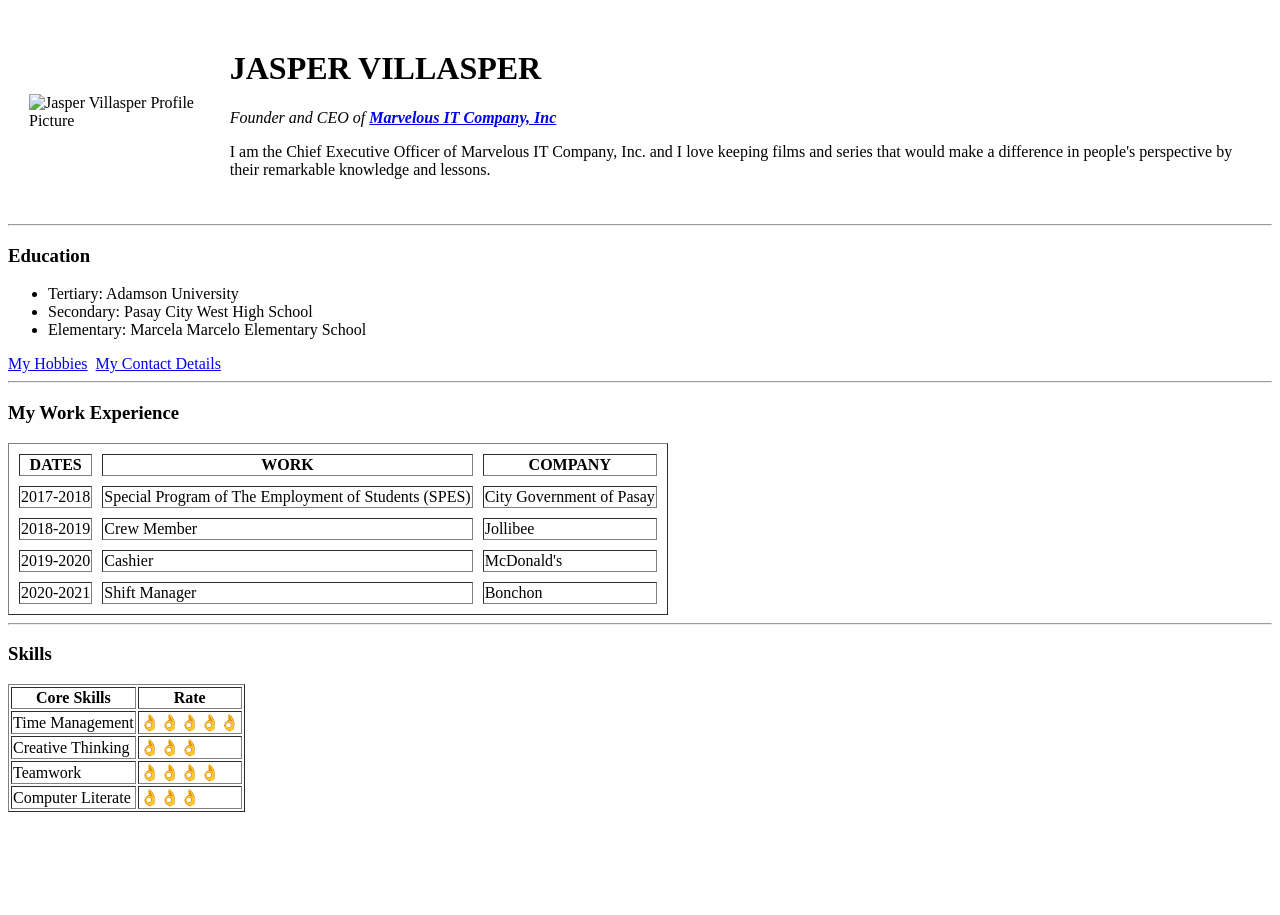
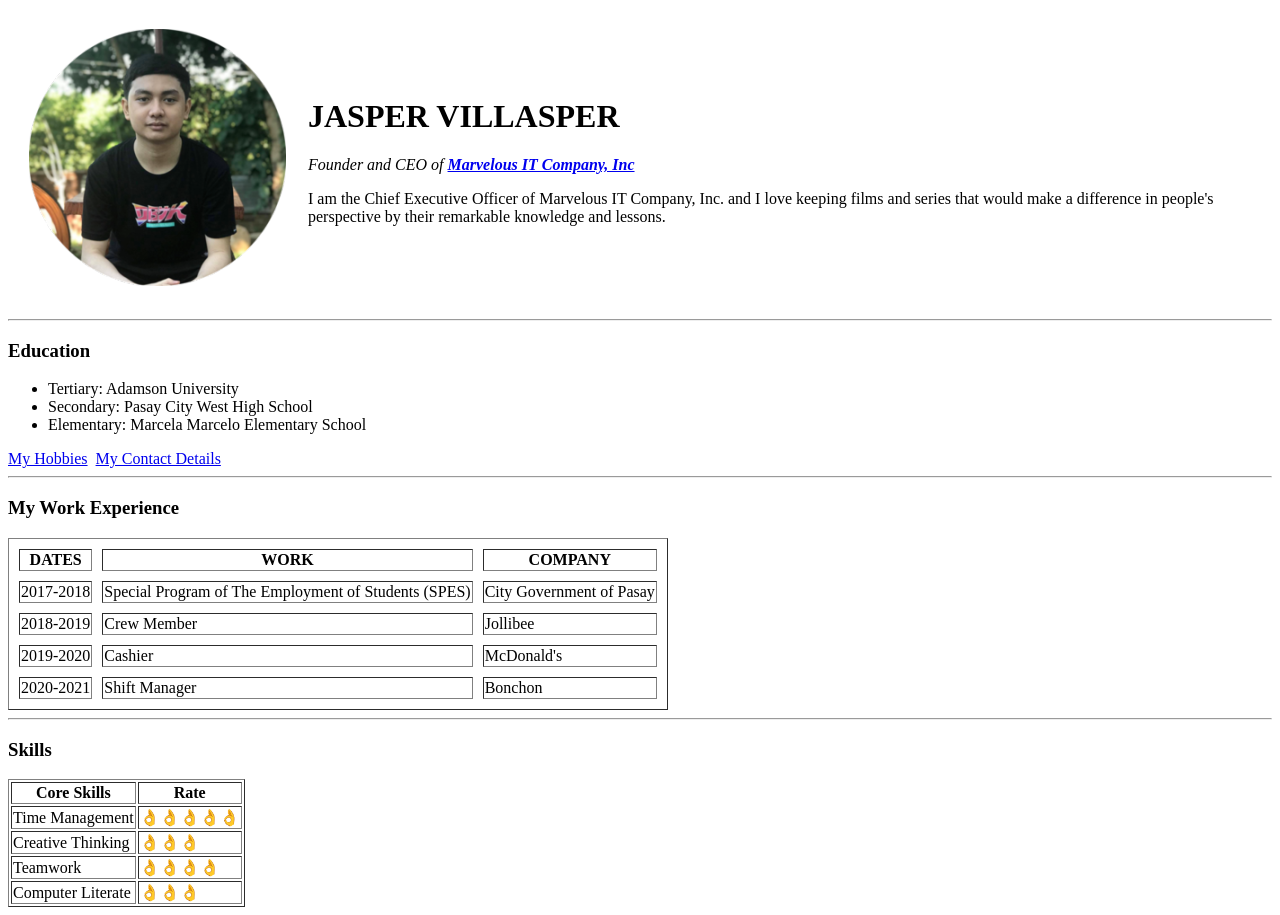
Before and after one commit to jsprvllspr/cv1, a plain HTML site: page index.html in a window 1280 px wide. Before the commit the page ends 820 px from the top, so only its background shows below. Drawn offline with Linux system fonts and the light colour scheme.

Commit message:
Update index.html

```diff
--- a/index.html
+++ b/index.html
@@ -8,7 +8,7 @@
   <body>
     <table cellspacing="20">
 	  <tr>
-	    <td><img src ="Images/Profile Modified.png" alt="Jasper Villasper Profile Picture"></td>
+	    <td><img src ="Profile Modified.png" alt="Jasper Villasper Profile Picture"></td>
 		<td>
 	      <h1>JASPER VILLASPER</h1>
 	      <p><em>Founder and CEO of <strong><a href="https://corp.marv.jp/english/">Marvelous IT Company, Inc</a></strong></em></p>
```
